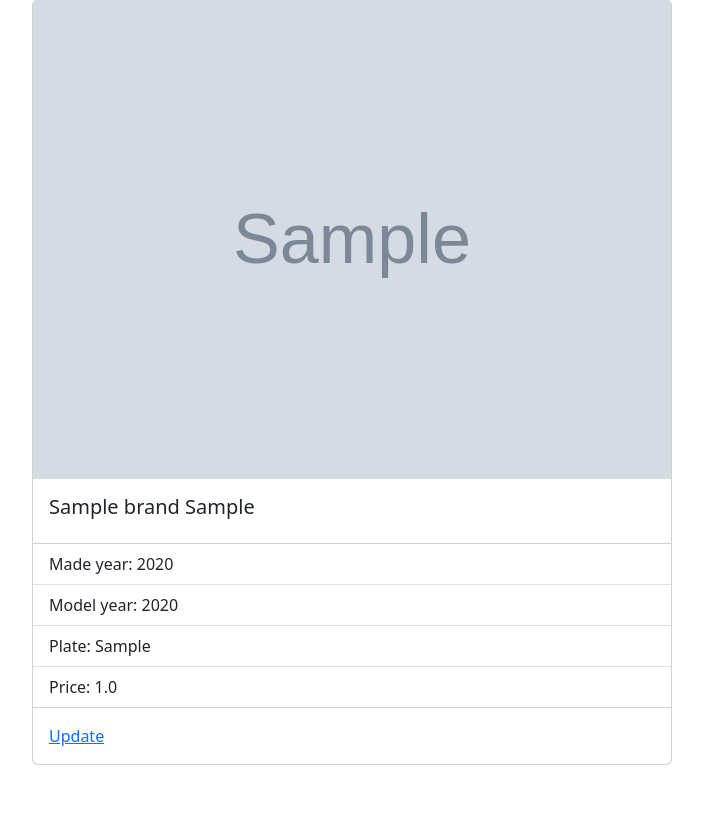
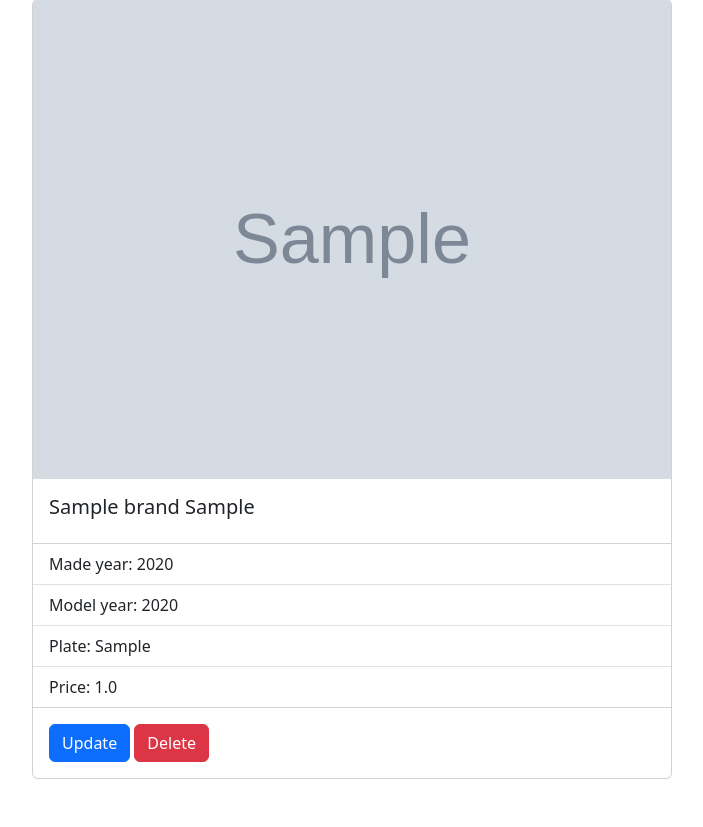
Before and after one commit to rodsantis/car-dealership-webapp, a Django app: page /cars/1/ in a window 1280 px wide. Shown: the part 105-932 px from the top of the page, without its empty margins (288-991 px from the left). Before the commit the page ends 870 px from the top, so only its background shows below. Run offline with Django 5.2, Linux system fonts and the light colour scheme; a user stored in the database is signed in; tables that the repository leaves empty hold one stand-in row (values such as "Sample post"); grey boxes marked "Sample" are stand-in pictures.

Commit message:
Created the DeleteView and updated some htmls file to route the user when performing action like deleting, updating and cancelling deletion

```diff
--- a/cars/templates/car_detail.html
+++ b/cars/templates/car_detail.html
@@ -17,9 +17,12 @@
                 <li class="list-group-item">Plate: {% if not object.plate %} Not in Record {% else %} {{ object.plate }} {% endif %}</li>
                 <li class="list-group-item">Price: {{ object.value }} </li>
             </ul>
-            <div class="card-body">
-                <a href="{% url 'car_update' pk=object.pk %}" class="card-link">Update</a>
-            </div>
+            {% if user.is_authenticated %}
+                <div class="card-body">
+                    <a href="{% url 'car_update' pk=object.pk %}" class="btn btn-primary">Update</a>
+                    <a href="{% url 'car_delete' pk=object.pk %}" class="btn btn-danger">Delete</a>
+                </div>
+            {% endif %}
         </div>
     </div>
 {% endblock %}
--- a/cars/templates/car_update.html
+++ b/cars/templates/car_update.html
@@ -12,6 +12,7 @@
             {{ form.as_table }}
         </table>
         <input type="submit" value="Update" class="btn btn-primary">
+        <a href="{% url 'car_delete' pk=object.pk %}" class="btn btn-danger">Delete</a>
         <a href="{% url 'cars_list' %}" class="btn btn-secondary">Cancel</a>
     </form>
 {% endblock %}
--- a/cars/views.py
+++ b/cars/views.py
@@ -1,6 +1,7 @@
 from cars.models import Car
 from cars.forms import CarModelForm
-from django.views.generic import ListView, CreateView, DetailView, UpdateView
+from django.urls import reverse_lazy
+from django.views.generic import ListView, CreateView, DetailView, UpdateView, DeleteView
 
 
 class CarsListView(ListView):
@@ -33,4 +34,12 @@ class CarUpdateView(UpdateView):
     model = Car
     form_class = CarModelForm
     template_name = 'car_update.html'
+
+    def get_success_url(self):
+        return reverse_lazy('car_detail', kwargs={'pk': self.object.pk})
+
+
+class CarDeleteView(DeleteView):
+    model = Car
+    template_name = 'car_delete.html'
     success_url = '/cars/'
--- a/core/urls.py
+++ b/core/urls.py
@@ -18,7 +18,7 @@ from django.contrib import admin
 from django.urls import path
 from django.conf import settings
 from django.conf.urls.static import static
-from cars.views import NewCarView, CarsListView, CarDetailView, CarUpdateView
+from cars.views import NewCarView, CarsListView, CarDetailView, CarUpdateView, CarDeleteView
 from accounts.views import register_view, login_view, logout_view
 
 urlpatterns = [
@@ -30,4 +30,5 @@ urlpatterns = [
     path('new_car/', NewCarView.as_view(), name='new_car'),
     path('cars/<int:pk>/', CarDetailView.as_view(), name='car_detail'),
     path('cars/<int:pk>/update', CarUpdateView.as_view(), name='car_update'),
+    path('cars/<int:pk>/delete', CarDeleteView.as_view(), name='car_delete'),
 ] + static(settings.MEDIA_URL, document_root=settings.MEDIA_ROOT)
```
Also changed, not shown: cars/templates/car_delete.html (added, +19 -0 lines).
